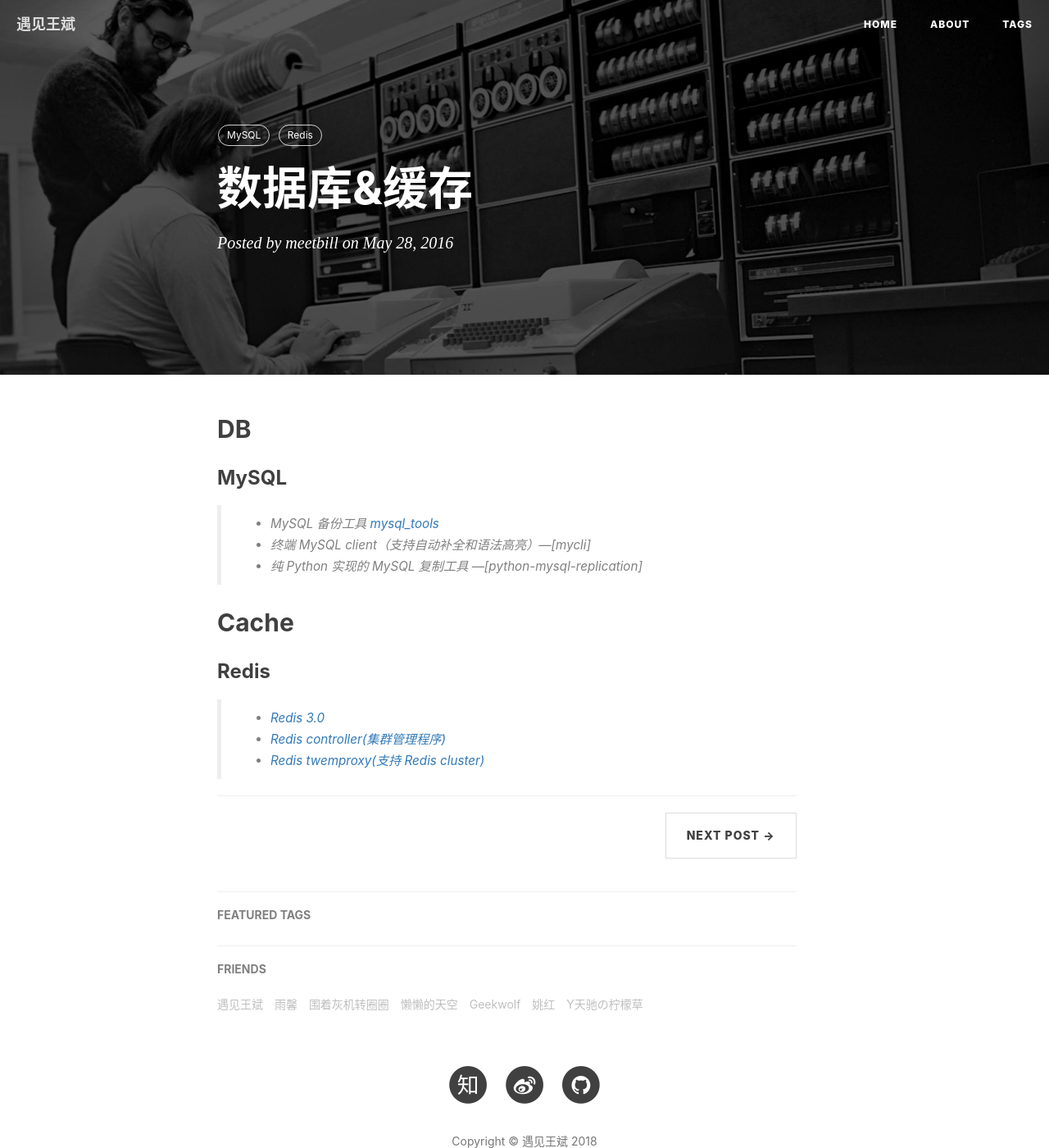
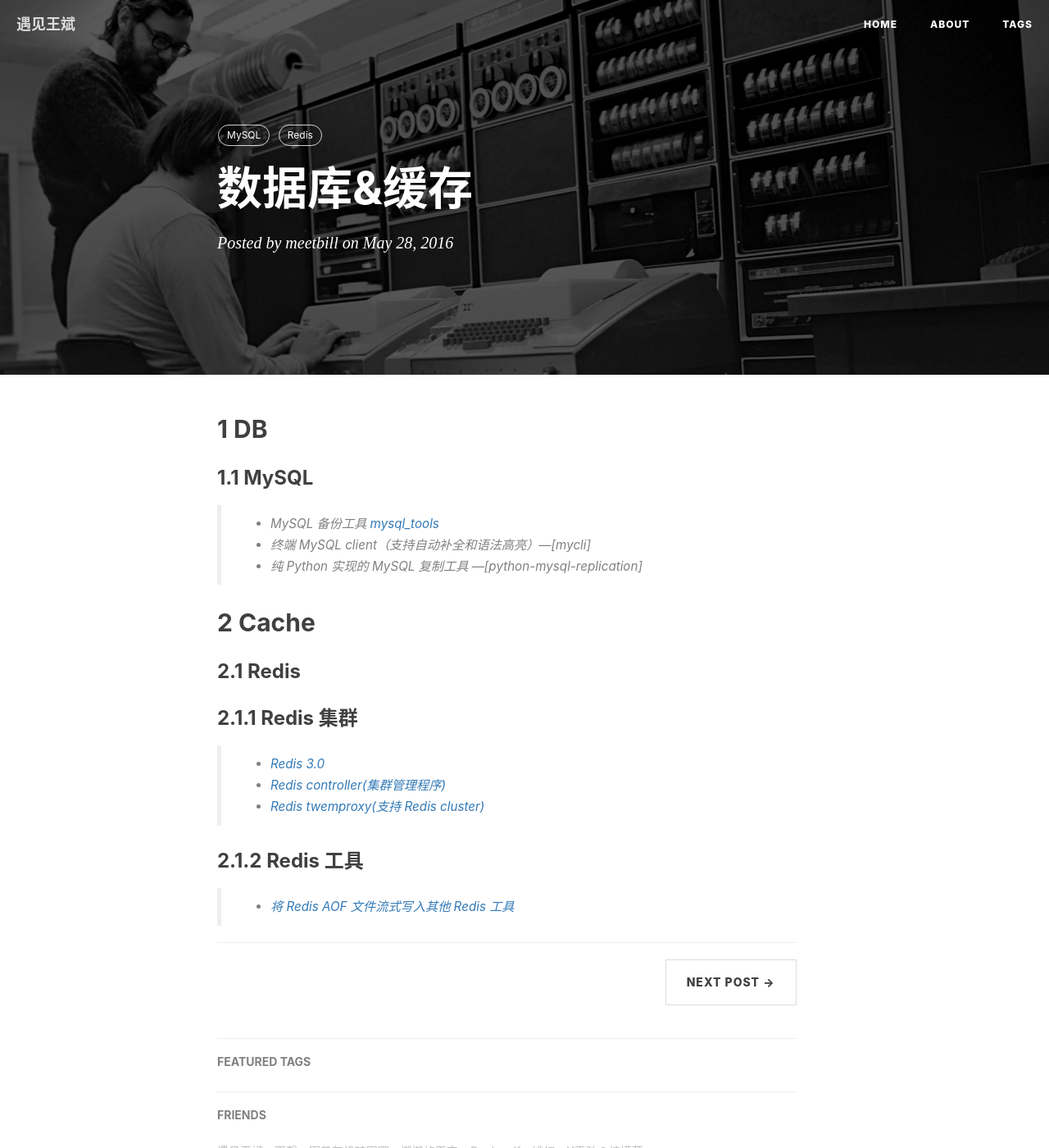
Before and after one commit to meetbill/meetbill.github.io, a Jekyll site: the page built from _posts/2016-05-31-db.md, in a window 1280 px wide and 1400 px high. Shown: the whole window at 82% size. Built offline with Jekyll 4.4.1, drawn with Linux system fonts in a browser that asks for light colours; nearby versions of some CDN libraries; comment, search, counter and statistics services are not loaded; grey boxes are pictures that could not be loaded.

Commit message:
[Update]update db&cache

```diff
--- a/_posts/2016-05-31-db.md
+++ b/_posts/2016-05-31-db.md
@@ -9,18 +9,22 @@ tags:
     - Redis
 ---
 
-## DB
+## 1 DB
 
-### MySQL
+### 1.1 MySQL
 
 > * MySQL 备份工具 [mysql_tools](https://github.com/meetbill/mysql_tools)
 > * 终端 MySQL client（支持自动补全和语法高亮）---[mycli]
 > * 纯 Python 实现的 MySQL 复制工具 ---[python-mysql-replication]
 
-## Cache
+## 2 Cache
 
-### Redis
+### 2.1 Redis
+### 2.1.1 Redis 集群
 
 > * [Redis 3.0](https://github.com/meetbill/redis)
 > * [Redis controller(集群管理程序)](https://github.com/meetbill/cc)
 > * [Redis twemproxy(支持 Redis cluster)](https://github.com/meetbill/r3proxy)
+
+### 2.1.2 Redis 工具
+> * [将 Redis AOF 文件流式写入其他 Redis 工具](https://github.com/meetbill/redis-replay-aof)
```
